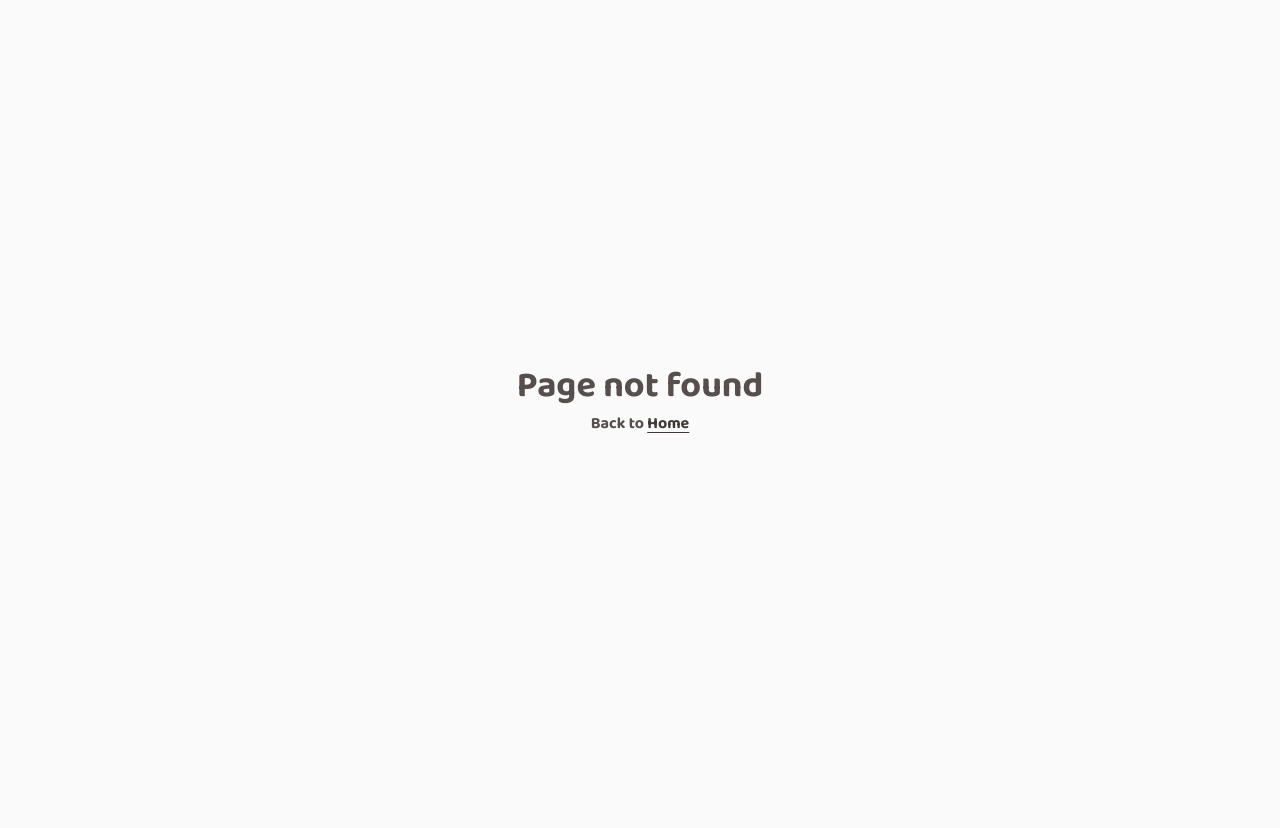
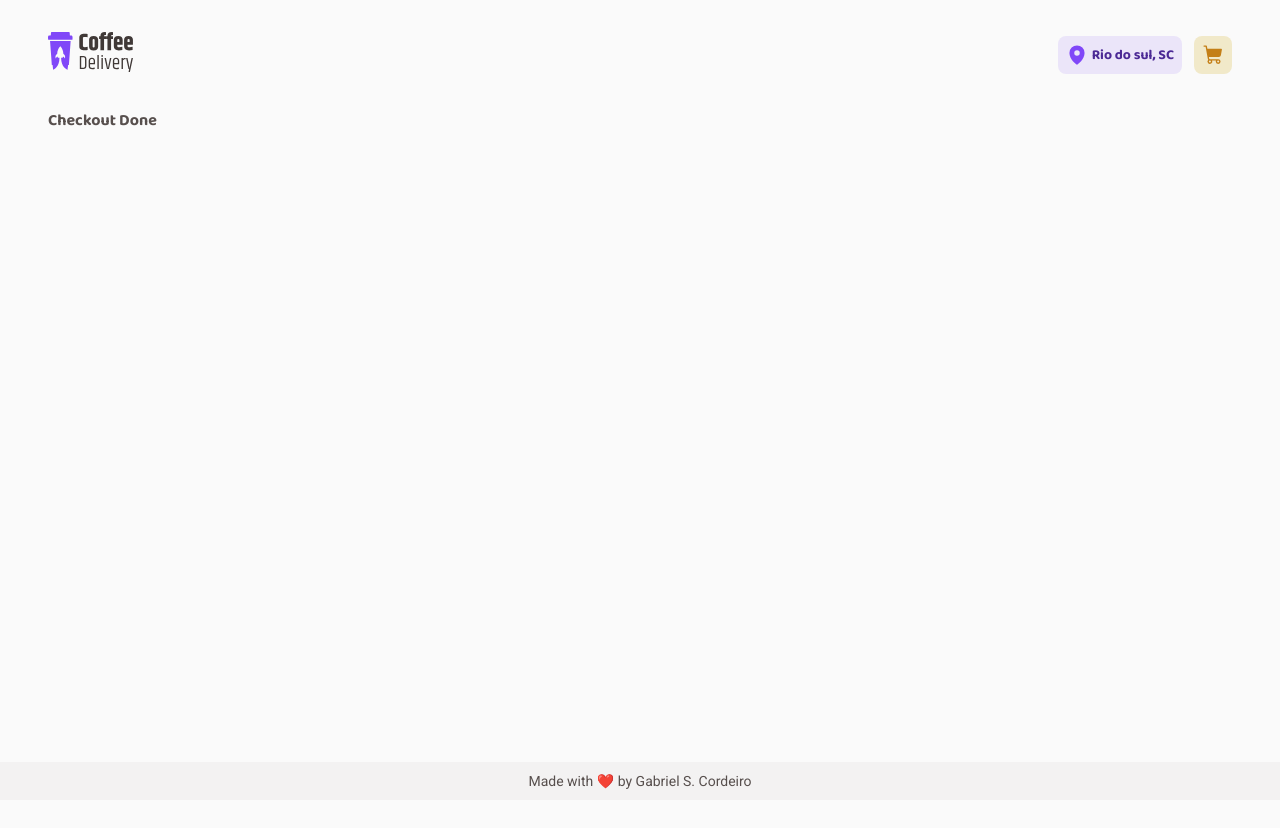
Before and after one commit to gabrielscordeiro/coffee-delivery, a React (Vite) app: page /checkout/done in a window 1280 px wide. Before the commit this address had no page. Shown: the top 828 px of the page. After the commit the page ends 800 px from the top, so only its background shows below. Built offline with nearby package versions, Linux system fonts and the light colour scheme.

Commit message:
feat: 🎸 Checkout Done page

```diff
--- /dev/null
+++ b/src/pages/Checkout/done/index.tsx
@@ -0,0 +1,7 @@
+export function CheckoutDone() {
+    return (
+        <div>
+            Checkout Done
+        </div>
+    )
+}
--- a/src/routes.tsx
+++ b/src/routes.tsx
@@ -2,6 +2,7 @@ import { createBrowserRouter } from 'react-router-dom'
 
 import { BaseLayout } from '@/pages/_layouts/BaseLayout'
 import { Checkout } from '@/pages/Checkout'
+import { CheckoutDone } from '@/pages/Checkout/done'
 import { Home } from '@/pages/Home'
 import { NotFound } from '@/pages/NotFound/404'
 
@@ -11,7 +12,8 @@ export const router = createBrowserRouter([
         element: <BaseLayout />,
         children: [
             { path: '/', element: <Home /> },
-            { path: '/checkout', element: <Checkout /> }
+            { path: '/checkout', element: <Checkout /> },
+            { path: '/checkout/done', element: <CheckoutDone /> }
         ]
     },
 
```
